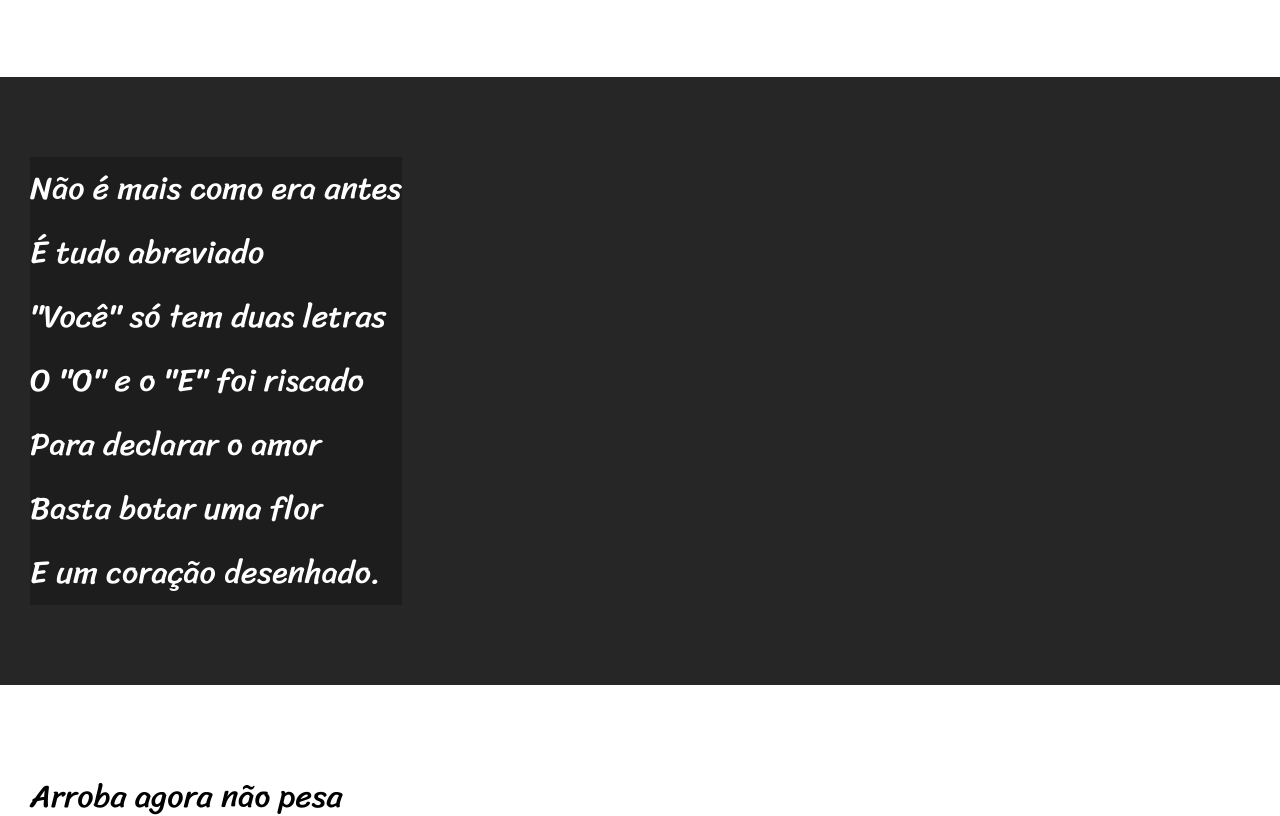
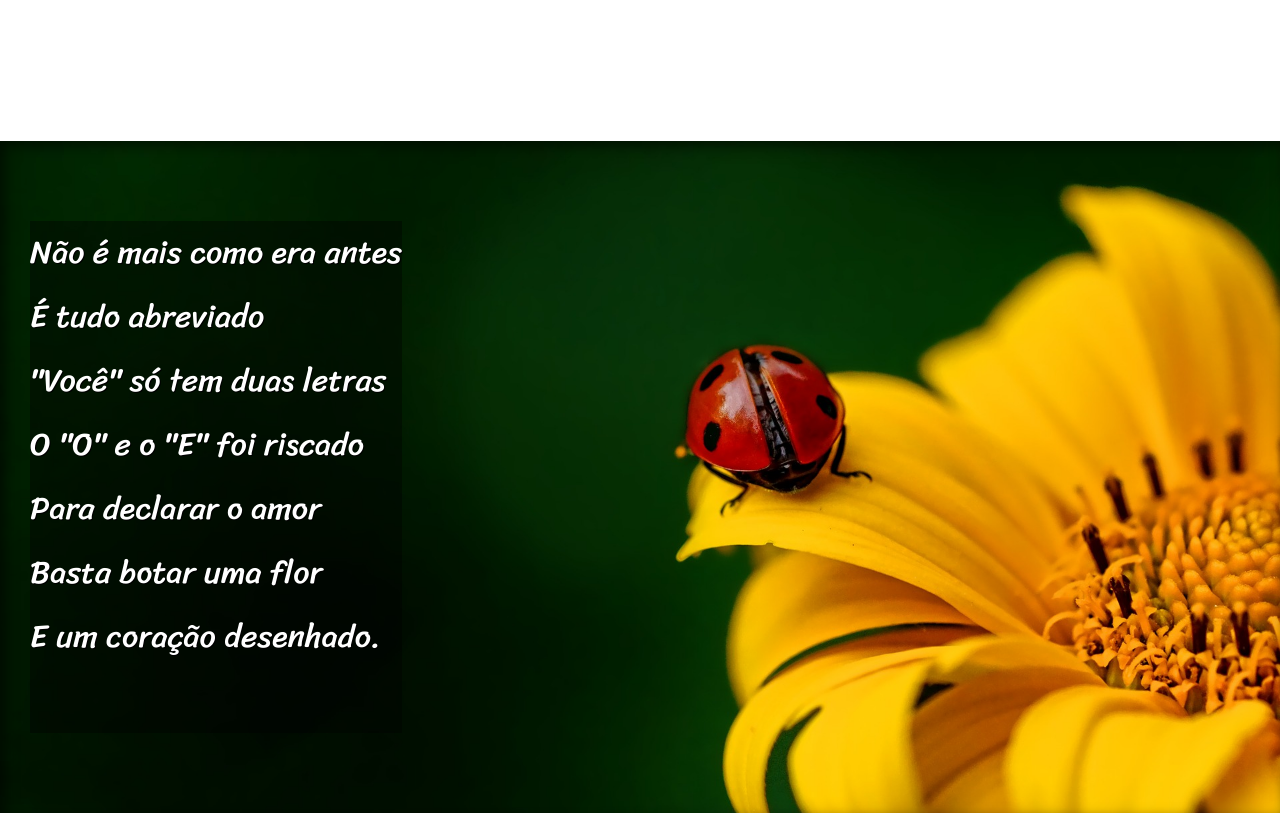
Before and after one commit to lucas14lima/desafio, a plain HTML site: page index.html in a window 1280 px wide. Shown: the part 720-1536 px from the top of the page. Drawn offline with Linux system fonts and the light colour scheme.

Commit message:
atualizar

```diff
--- a/index.html
+++ b/index.html
@@ -28,7 +28,7 @@
 
 
 
-    <section class="imagem">
+    <section class="imagem" id="img01">
         <p>
             Não é mais como era antes <br>
             É tudo abreviado <br>
@@ -63,7 +63,7 @@
 
 
 
-    <section class="imagem">
+    <section class="imagem" id="img02">
         <p>
             Tenho saudade das cartas <br>
             Escritas com a própria mão <br>
--- a/style.css
+++ b/style.css
@@ -55,6 +55,10 @@ section{
     font-size: 2em;
 }
 
+section>p{
+    padding-bottom: 2em;
+}
+
 section.normal{
     background-color: white;
     color: black;
@@ -64,11 +68,26 @@ section.normal{
 section.imagem{
     background-color: rgb(39, 38, 38);
     color: white;
+    box-shadow: inset 5px 5px 13px 0px rgba(0, 0, 0, 0.555) ;
+    background-attachment: fixed;
 }
 
 section.imagem>p{
-    background-color: rgba(0, 0, 0, 0.247);
+    background-color: rgba(0, 0, 0, 0.39);
     display: inline-block;
+    text-shadow: 1px 1px 0px black;
+}
+
+section#img01{
+    background-image: url(imagens/background001.jpg);
+    background-position: right center;
+    background-size: cover;
+
+}
+
+section#img02{
+    background-image: url(imagens/background002.jpg);
+
 }
 
 footer{
```
